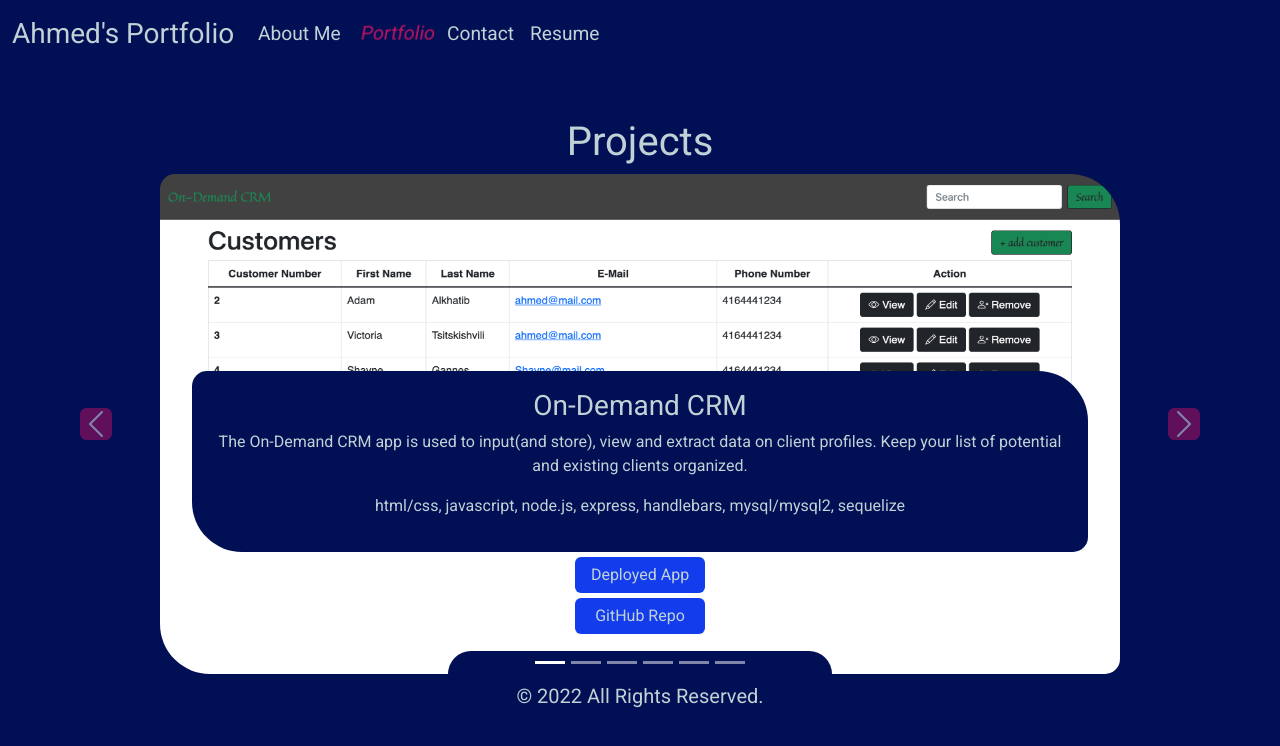
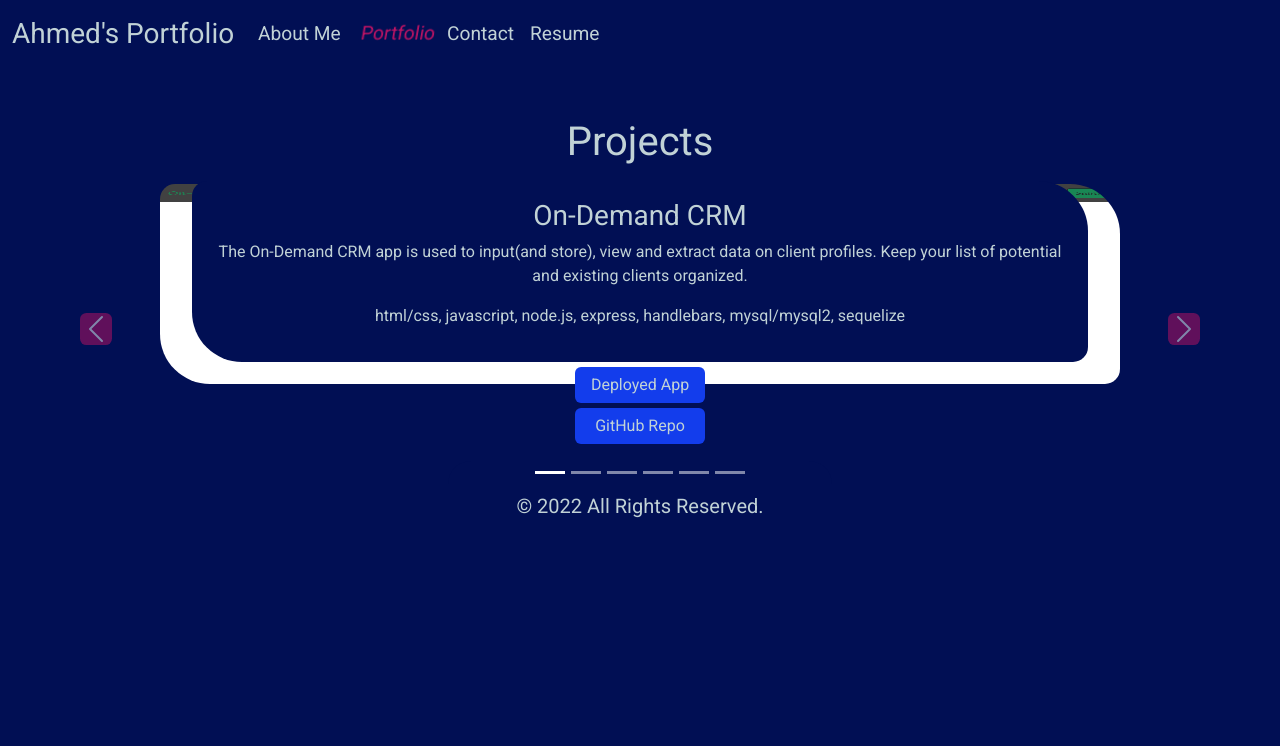
Before and after one commit to AhmedAlkh/react-portfolio, a React (Create React App) app in the folder my-app/: page / in a window 1280 px wide. Both pictures are taken after a click on the button "Portfolio". Shown: the top 746 px of the page. Built offline with nearby package versions, Linux system fonts and the light colour scheme.

Commit message:
updated button colors to stand out more

```diff
--- a/my-app/public/styles.css
+++ b/my-app/public/styles.css
@@ -137,6 +137,9 @@ div.container {
 
 .img-container {
   text-align: center;
+  padding-top: 10px;
+  padding-bottom: 100px;
+  /* background-color: red; */
 }
 
 .carousel-control-next-icon, .carousel-control-prev-icon {
@@ -146,9 +149,10 @@ div.container {
 
 .carousel-style {
     width: 75%;
-    height: 500px;
+    height: 200px;
     margin: auto;
     border-radius: 15px 50px;
+    /* margin-bottom: 100px; */
 }
 
 .info-container {
@@ -218,7 +222,7 @@ div .carousel-indicators {
 }
 
 .contact-btn {
-  background-color: aqua!important; /* This needs to be changed to a better colour */
+  background-color: #133dec!important;
   width: 90px;
   margin-top: 5px;
   margin-bottom: 5px;
```
